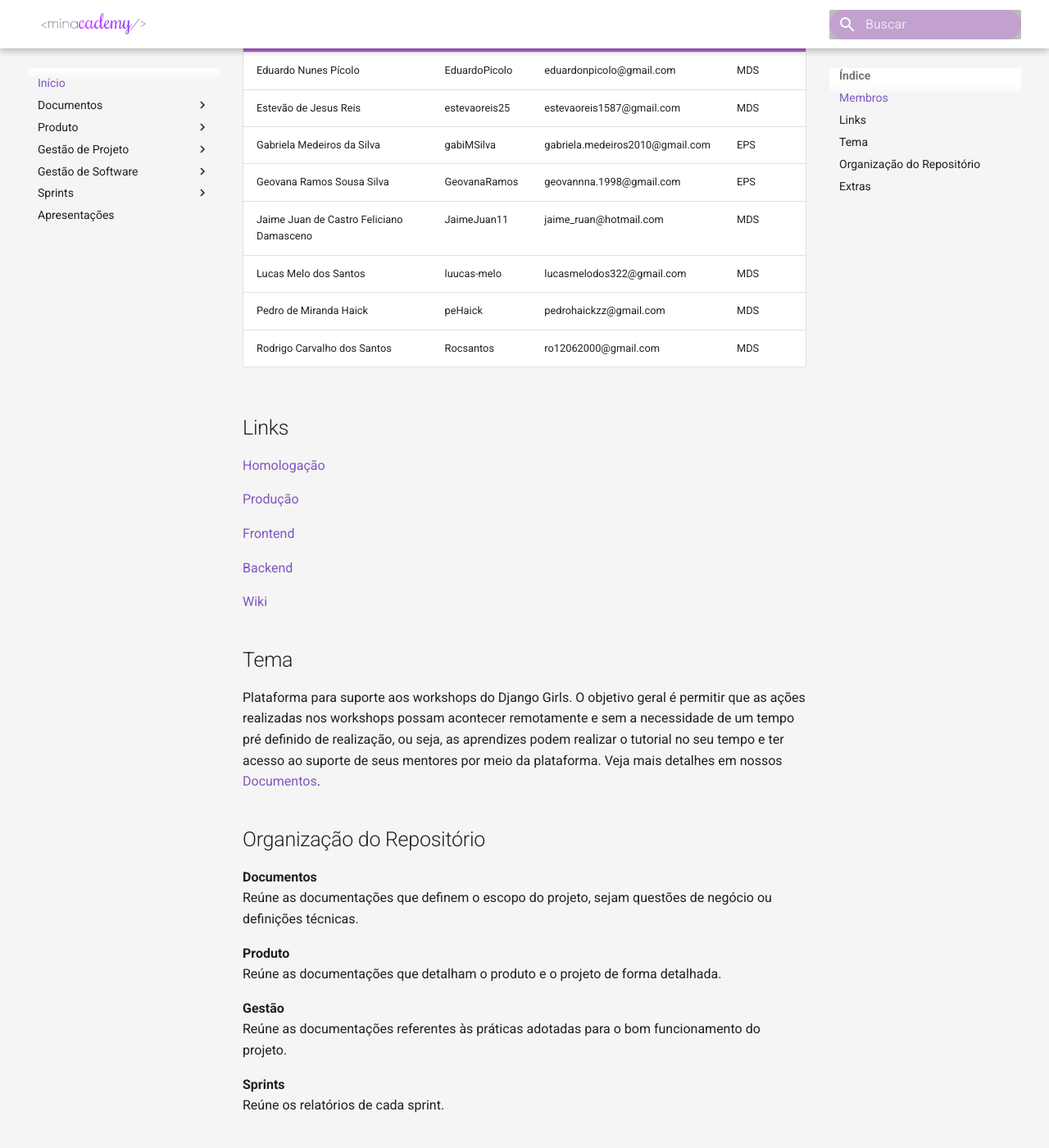
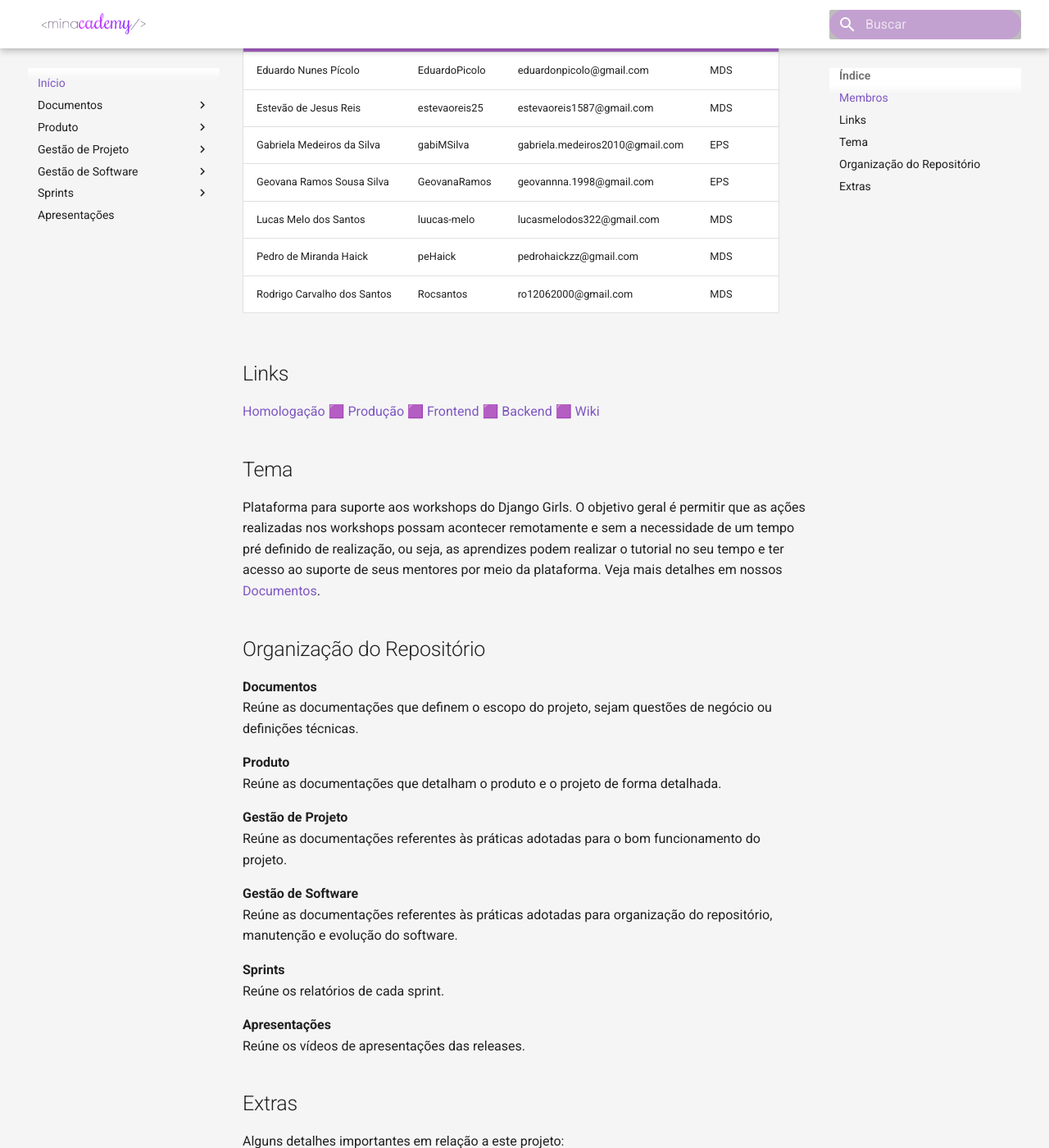
Before and after one commit to fga-eps-mds/2020.1-Minacademy-Wiki, an MkDocs documentation site: the page built from docs/index.md, in a window 1280 px wide and 1400 px high, scrolled down 224 px. Shown: the whole window at 82% size. Built offline with MkDocs 1.6.1 and Material for MkDocs 9.7.7, drawn with Linux system fonts in a browser that asks for light colours.

Commit message:
Adicionando detalhes na home

```diff
--- a/docs/index.md
+++ b/docs/index.md
@@ -6,7 +6,6 @@ Eduardo Nunes Pícolo	|EduardoPicolo	|eduardonpicolo@gmail.com| MDS
 Estevão de Jesus Reis 	|estevaoreis25	|estevaoreis1587@gmail.com| MDS
 Gabriela Medeiros da Silva	|gabiMSilva	|gabriela.medeiros2010@gmail.com| EPS
 Geovana Ramos Sousa Silva	|GeovanaRamos	|geovannna.1998@gmail.com| EPS
-Jaime Juan de Castro Feliciano Damasceno	|JaimeJuan11	|jaime_ruan@hotmail.com| MDS
 Lucas Melo dos Santos	|luucas-melo	|lucasmelodos322@gmail.com| MDS
 Pedro de Miranda Haick	|peHaick	|pedrohaickzz@gmail.com| MDS
 Rodrigo Carvalho dos Santos	|Rocsantos	|ro12062000@gmail.com| MDS
@@ -14,14 +13,10 @@ Rodrigo Carvalho dos Santos	|Rocsantos	|ro12062000@gmail.com| MDS
 ## Links
 
 [Homologação](http://hom-minacademy.tk/)
-
-[Produção](http://minacademy.tk/)
-
-[Frontend](https://github.com/fga-eps-mds/2020.1-Minacademy-FrontEnd)
-
-[Backend](https://github.com/fga-eps-mds/2020.1-Minacademy-BackEnd)
-
-[Wiki](https://github.com/fga-eps-mds/2020.1-Minacademy-Wiki)
+🟪 [Produção](http://minacademy.tk/)
+🟪 [Frontend](https://github.com/fga-eps-mds/2020.1-Minacademy-FrontEnd)
+🟪 [Backend](https://github.com/fga-eps-mds/2020.1-Minacademy-BackEnd)
+🟪 [Wiki](https://github.com/fga-eps-mds/2020.1-Minacademy-Wiki)
 
 ## Tema
 
@@ -35,11 +30,17 @@ Reúne as documentações que definem o escopo do projeto, sejam questões de ne
 **Produto**<br>
 Reúne as documentações que detalham o produto e o projeto de forma detalhada.
 
-**Gestão**<br>
+**Gestão de Projeto**<br>
 Reúne as documentações referentes às práticas adotadas para o bom funcionamento do projeto.
+
+**Gestão de Software**<br>
+Reúne as documentações referentes às práticas adotadas para organização do repositório, manutenção e evolução do software.
 
 **Sprints**<br>
 Reúne os relatórios de cada sprint.
+
+**Apresentações**<br>
+Reúne os vídeos de apresentações das releases.
 
 ## Extras
 
```
